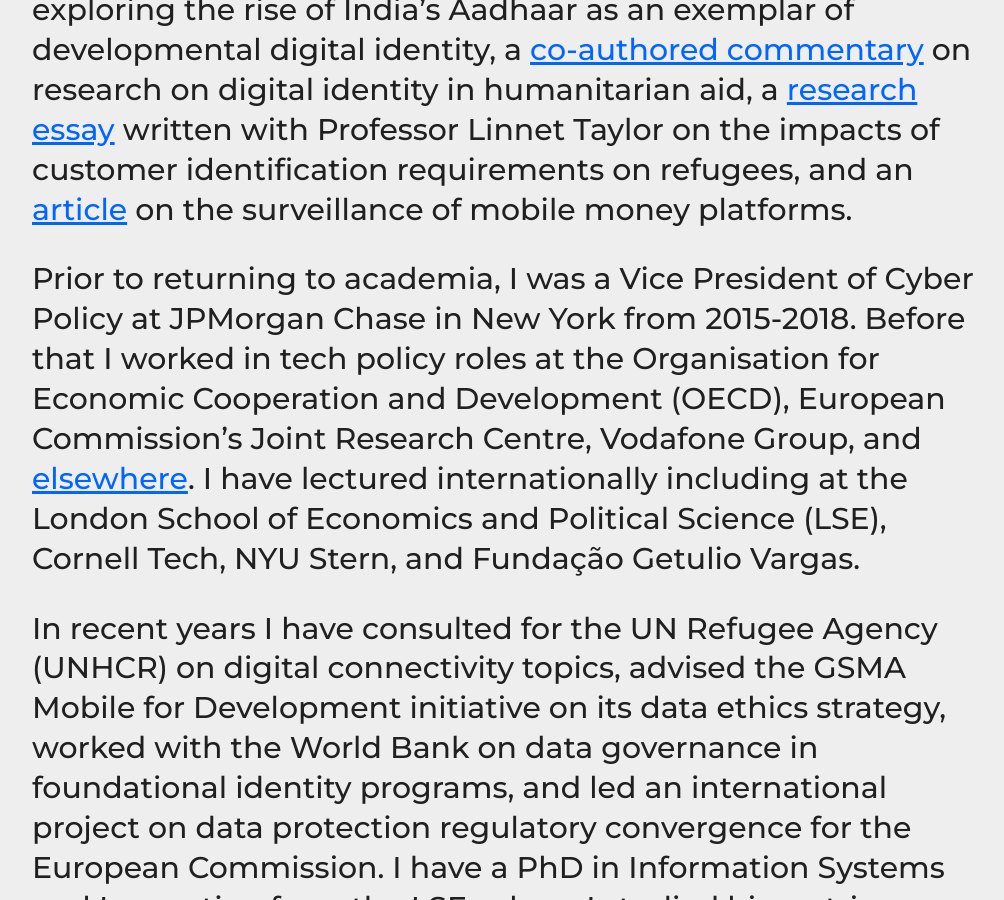
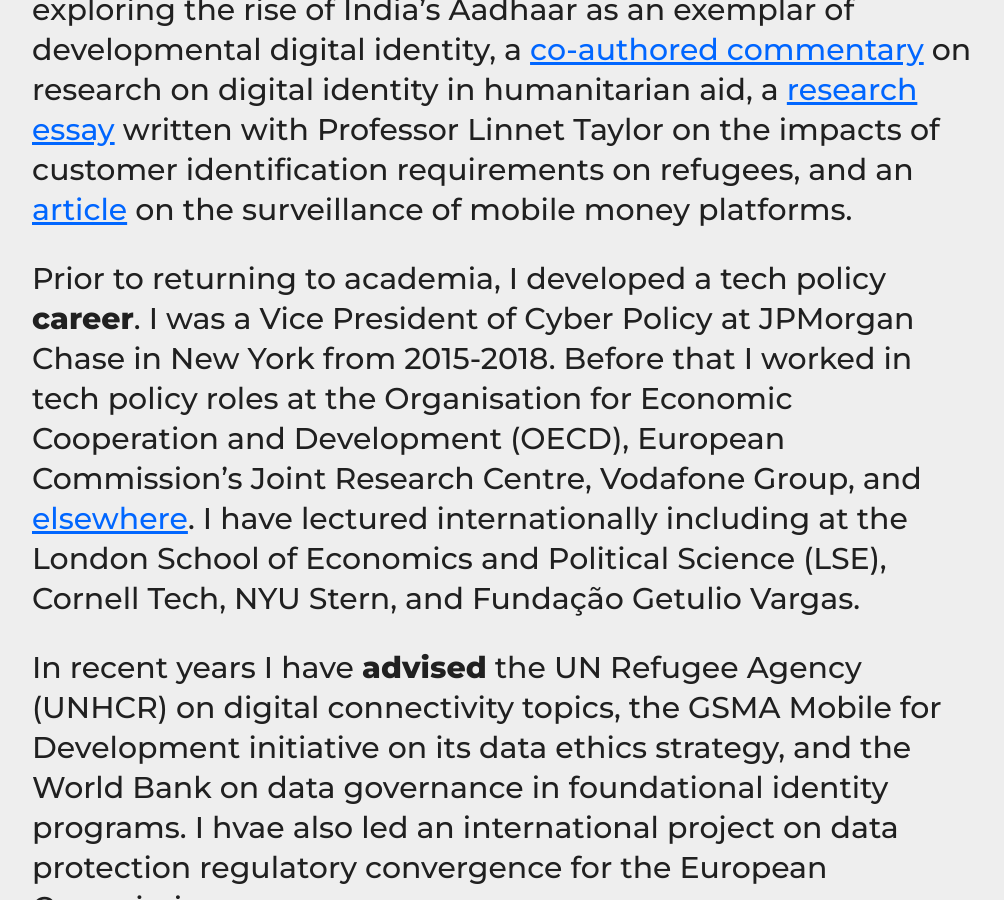
Before and after one commit to haroonalrasheed/641a, a Jekyll site: the page built from index.md, in a window 1280 px wide and 900 px high, scrolled down 1029 px. Shown: the whole window, without its empty margins (132-1136 px from the left). Built offline with Jekyll 4.4.1, drawn with Linux system fonts in a browser that asks for light colours; some of the changed text lies outside the part shown.

Commit message:
Update index.md

```diff
--- a/index.md
+++ b/index.md
@@ -8,9 +8,11 @@ My research interests include **data governance** in development and humanitaria
 
 My latest **publications** include a [report on artificial intelligence and data governance](https://www.europarl.europa.eu/thinktank/en/document/EPRS_STU(2022)729533) commissioned by the European Parliament, a [collaborative forum](https://doi.org/10.1080/14650045.2022.2047468) on digitization and sovereignty in humanitarian space, a [short piece](https://doi.org/10.24908/ss.v19i1.14547) exploring the rise of India’s Aadhaar as an exemplar of developmental digital identity, a [co-authored commentary](https://doi.org/10.1177/20539517211006744) on research on digital identity in humanitarian aid, a [research essay](https://doi.org/10.1080/02681102.2020.1811943) written with Professor Linnet Taylor on the impacts of customer identification requirements on refugees, and an [article](https://doi.org/10.24908/ss.v17i1/2.12924) on the surveillance of mobile money platforms.
 
-Prior to returning to academia, I was a Vice President of Cyber Policy at JPMorgan Chase in New York from 2015-2018. Before that I worked in tech policy roles at the Organisation for Economic Cooperation and Development (OECD), European Commission's Joint Research Centre, Vodafone Group, and [elsewhere](http://sixfouronea.net/professional-history/). I have lectured internationally including at the London School of Economics and Political Science (LSE), Cornell Tech, NYU Stern, and Fundação Getulio Vargas.
+Prior to returning to academia, I developed a tech policy **career**. I was a Vice President of Cyber Policy at JPMorgan Chase in New York from 2015-2018. Before that I worked in tech policy roles at the Organisation for Economic Cooperation and Development (OECD), European Commission's Joint Research Centre, Vodafone Group, and [elsewhere](http://sixfouronea.net/professional-history/). I have lectured internationally including at the London School of Economics and Political Science (LSE), Cornell Tech, NYU Stern, and Fundação Getulio Vargas.
 
-In recent years I have consulted for the UN Refugee Agency (UNHCR) on digital connectivity topics, advised the GSMA Mobile for Development initiative on its data ethics strategy, worked with the World Bank on data governance in foundational identity programs, and led an international project on data protection regulatory convergence for the European Commission. I have a PhD in Information Systems and Innovation from the LSE, where I studied biometrics.
+In recent years I have **advised** the UN Refugee Agency (UNHCR) on digital connectivity topics, the GSMA Mobile for Development initiative on its data ethics strategy, and the World Bank on data governance in foundational identity programs. I hvae also led an international project on data protection regulatory convergence for the European Commission.
+
+I have a **PhD** in Information Systems and Innovation from the LSE, where I studied biometrics.
 
 <p align="center">
   <img src="images/aaron_martin.jpg">
```
